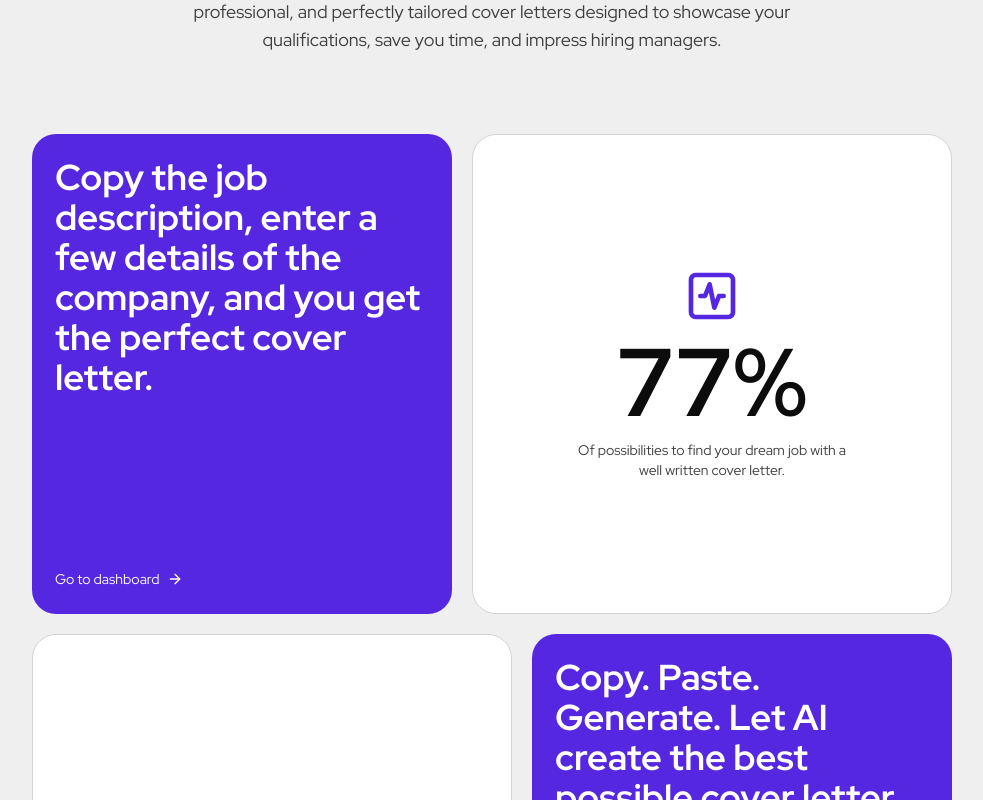
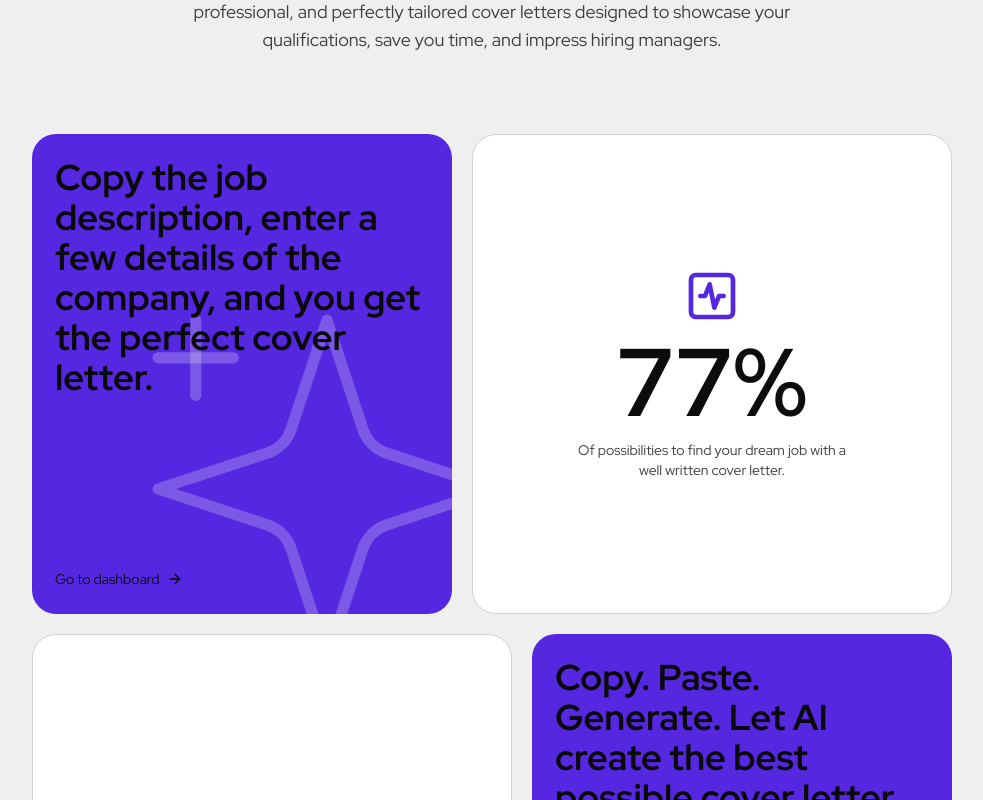
Before and after one commit to IvanSmiths/cover-letter-builder-pro, a Next.js app: page / in a window 1280 px wide. Shown: the part 1420-2220 px from the top of the page, without its empty margins (148-1131 px from the left). Built offline with nearby package versions, Linux system fonts and the light colour scheme.

Commit message:
add absolute icon

```diff
--- a/components/home/cards/Card.tsx
+++ b/components/home/cards/Card.tsx
@@ -8,19 +8,27 @@ interface CardProps {
   color: "brand" | "dark";
   size: "small" | "large";
   link?: string;
+  iconAbsolute?: React.ReactNode;
 }
 
-function Card({ title, description, icon, color, size, link }: CardProps) {
+function Card({
+  title,
+  description,
+  icon,
+  color,
+  size,
+  link,
+  iconAbsolute,
+}: CardProps) {
   const bgColor = color === "brand" ? "bg-brand" : "dark:bg-[#111316] bg-white";
-  const textColor = "text-white";
 
   return (
     <div
-      className={`${bgColor} ${textColor} ${size === "small" ? "min-w-[16rem] items-center justify-center gap-smallest border border-lightSecondary p-xlarge dark:border-darkSecondary md:min-w-[30rem]" : "p-regular"} flex min-h-[15rem] flex-col rounded-3xl sm:min-h-[30rem]`}
+      className={`${bgColor} ${size === "small" ? "min-w-[16rem] items-center justify-center gap-smallest border border-lightSecondary p-xlarge dark:border-darkSecondary md:min-w-[30rem]" : "relative overflow-hidden p-regular"} flex min-h-[15rem] flex-col rounded-3xl sm:min-h-[30rem]`}
     >
       {icon && icon}
       <h2
-        className={`${size === "small" ? "text-6xl text-dark dark:text-light md:text-8xl" : "text-2xl md:text-4xl"} font-bold`}
+        className={`${size === "small" ? "text-6xl text-dark dark:text-light md:text-8xl" : "z-20 text-2xl md:text-4xl"} font-bold`}
       >
         {title}
       </h2>
@@ -29,6 +37,7 @@ function Card({ title, description, icon, color, size, link }: CardProps) {
       >
         {description}
       </p>
+      {iconAbsolute && iconAbsolute}
       {link && (
         <div className="mt-auto">
           <a href="#" className="inline-flex items-center text-sm font-medium">
--- a/components/home/main/Main.tsx
+++ b/components/home/main/Main.tsx
@@ -1,6 +1,6 @@
 import React from "react";
 import Card from "../cards/Card";
-import { ActivitySquare } from "lucide-react";
+import { ActivitySquare, Sparkles } from "lucide-react";
 import BigCard from "@/components/home/cards/BigCard";
 import HeaderText from "@/components/home/header/HeaderText";
 
@@ -23,6 +23,15 @@ const Main = () => {
             color="brand"
             size="large"
             link="Go to dashboard"
+            iconAbsolute={
+              <Sparkles
+                stroke="#EFEFEF3E"
+                fill="#5627E1"
+                strokeWidth="0.6"
+                size="450"
+                className="absolute -bottom-xlarge -right-xlarge z-10 hidden xl:block"
+              />
+            }
           />
           <Card
             title="77%"
--- a/tailwind.config.ts
+++ b/tailwind.config.ts
@@ -38,6 +38,7 @@ const config: Config = {
         background: "hsl(var(--background))",
         foreground: "hsl(var(--foreground))",
         brand: "#5627E1",
+        brandSecondary: "#7a54ed",
         light: "#efefef",
         lightSecondary: "#d3d3d3",
         dark: "#0c0c0c",
```
